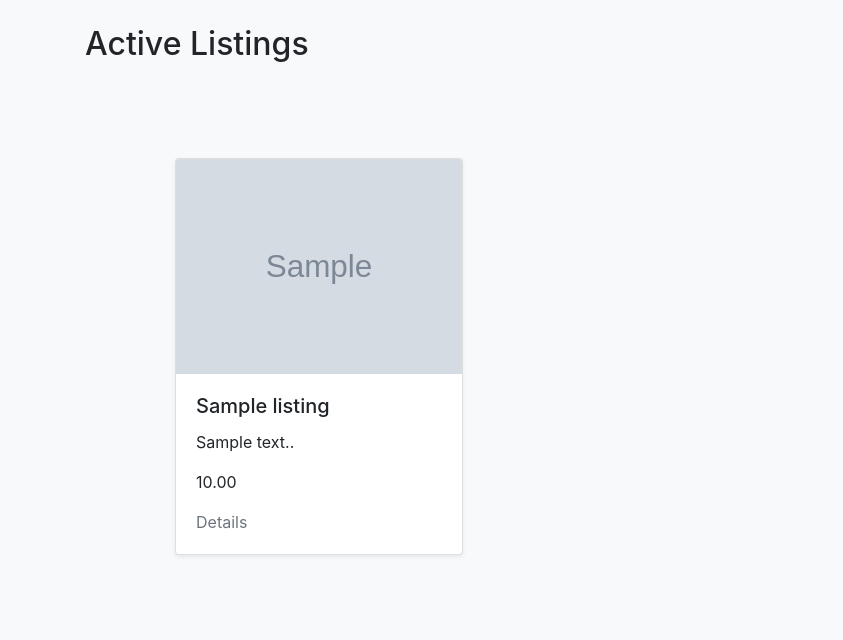
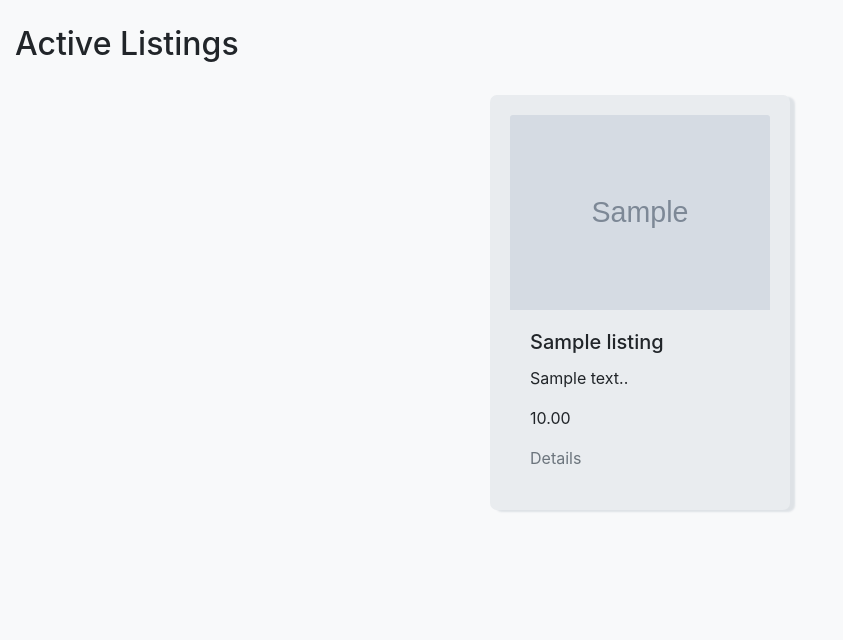
Before and after one commit to ycolagelo/commerce-, a Django app: page / in a window 1280 px wide. Shown: the part 56-696 px from the top of the page, without its empty margins (0-843 px from the left). Run offline with Django 3.2, Linux system fonts and the light colour scheme; tables that the repository leaves empty hold one stand-in row (values such as "Sample post"); grey boxes marked "Sample" are stand-in pictures; some libraries are stand-ins or nearby versions.

Commit message:
styles a bunch

```diff
--- a/auctions/static/auctions/styles.css
+++ b/auctions/static/auctions/styles.css
@@ -1,4 +1,3 @@
-
 .user-nav-item-circle {
   background: white;
   display: inline-block;
@@ -12,7 +11,7 @@
 }
 
 .remove-after-nav::after {
-    border:none !important;
+  border: none !important;
   content: none !important;
 }
 
@@ -26,11 +25,12 @@ body {
   color: #212529 !important;
 }
 
-.navbar-light .navbar-nav .nav-link  {
+.navbar-light .navbar-nav .nav-link {
   color: #212529;
 }
 
-.nav-link:hover, .nav-link:active {
+.nav-link:hover,
+.nav-link:active {
   color: #000 !important;
 }
 
@@ -38,44 +38,46 @@ body {
   margin-bottom: 25px;
 }
 
+button,
+.button-primary {
+  background-color: #6c757d;
+  border-color: #6c757d;
+  color: #e9ecef;
+}
+
+.button-primary:hover,
+.button-primary:active,
+.button-primary:focus {
+  background-color: #495057 !important;
+  border-color: #495057 !important;
+  color: #dee2e6 !important;
+}
+
+a, a:visited {
+  color: #6c757d;
+}
+a:active,
+a:hover,
+a:focus {
+  color: #495057;
+}
+
+/* Index page */
 .al-title-heading {
   margin-bottom: 25px;
 }
 
-.cards {
-    /* background-color: #dee2e6; */
-    padding: 25px;
-    margin: 20px;
-    /* border: 15px solid #f8f9fa; */
-    /* border-radius: 15px; */
-    /* height: 400px; */
-}
-.index_img {
-    max-width: 300px;
-    max-height:350px;
-}
- /* .index_image{
-    height:100px;
-}
-.index_body{
-    height:180px;
-}  */
-
-button, .button-primary {
-    background-color: #6C757D;
-    border-color: #6C757D;
-    color: #E9ECEF;
+.listing-card-container {
+    display: flex;
+    flex-wrap: wrap;
+    justify-content: center;
 }
 
-.button-primary:hover, .button-primary:active, .button-primary:focus {
-    background-color: #495057 !important;
-    border-color: #495057 !important;
-    color: #DEE2E6 !important;
+.listing-card {
+    width: 300px;
+    padding: 20px;
+    background-color: #E9ECEF;
+    margin: 7px;
+    border-radius: 7px;
+    box-shadow: 5px 2px 2px #DEE2E6;
 }
-
-a {
-    color: #6C757D;
-}
-a:active, a:hover, a:focus, a:visited {
-    color: #495057;
-}
--- a/auctions/templates/auctions/details.html
+++ b/auctions/templates/auctions/details.html
@@ -1,7 +1,7 @@
 {% extends "auctions/layout.html" %}
 
 {% block body%}
-
+<div class="container">
     <h2>Details</h2>
     <div class="row">
         <div class="col-5">
@@ -24,5 +24,5 @@
             {% endif %}
         </div>
     </div>
-
+</div>
 {% endblock%}
--- a/auctions/templates/auctions/index.html
+++ b/auctions/templates/auctions/index.html
@@ -2,10 +2,9 @@
 
 {% block body %}
 <h2 class="al-title-heading">Active Listings</h2>
-    <div class="row cards">
+<div class="listing-card-container">
     {% for item in active_listings%}
-             <div class="col-3 col-md-3 cards">
-                <div class="card mb-3  shadow-sm" style="width: 18rem;">
+    <div class="listing-card">
         {% if item.image.url%}
         <div class="index_image">
             <img src="{{item.image.url}}" class="card-img-top index_image" alt="...">
@@ -14,14 +13,13 @@
         <p>No Image</p>
         {% endif %}
 
-                    <div class="card-body index_body">
+        <div class="card-body">
             <h5 class="card-title">{{item.name}}</h5>
             <p class="card-text">{{item.description}}.</p>
             <p class="card-text">{{item.price}}</p>
             <a href="{% url 'details' item.id %}">Details</a>
         </div>
     </div>
-            </div>
     {% endfor %}
 </div>
 {% endblock %}
--- a/auctions/templates/auctions/layout.html
+++ b/auctions/templates/auctions/layout.html
@@ -53,7 +53,7 @@
                 </ul>
             </div>
         </nav>
-        <div class="container">
+        <div class="container-fluid">
             {% block body %}
             {% endblock %}
         </div>
```
Lines whose indentation alone changed are shown as unchanged.
